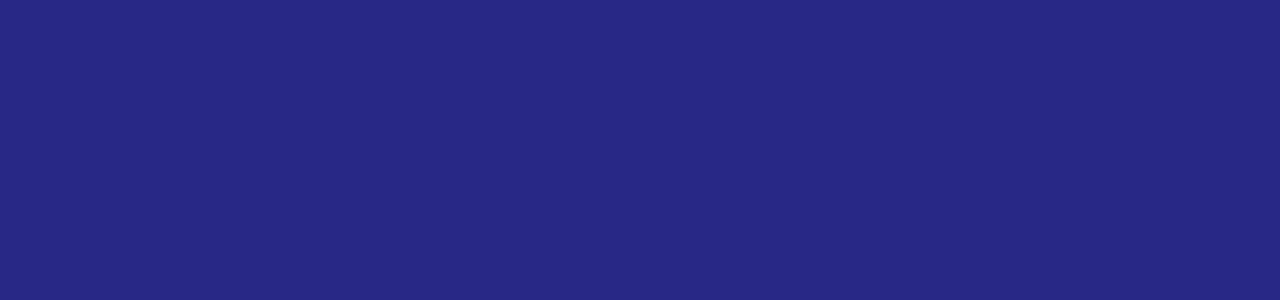
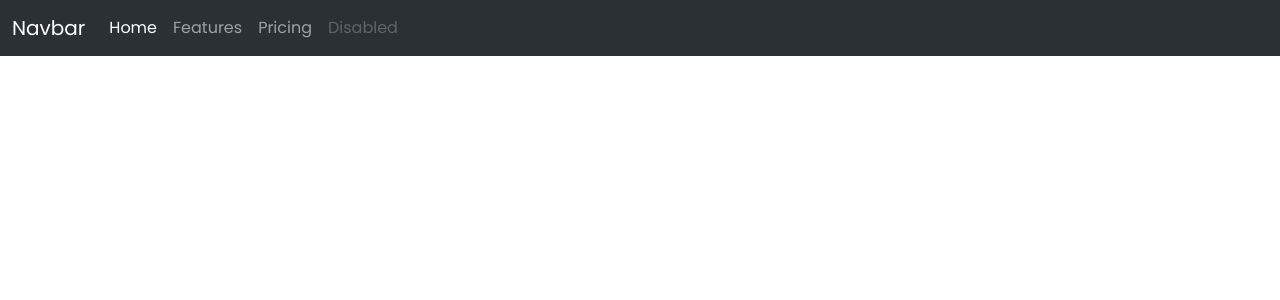
Before and after one commit to Bilal-coder78/React-mini-projects, a React (Vite) app: page / in a window 1280 px wide. Shown: the top 300 px of the page. Built offline with nearby package versions, Linux system fonts and the light colour scheme.

Commit message:
navbar added

```diff
--- a/src/App.jsx
+++ b/src/App.jsx
@@ -1,6 +1,7 @@
 import Counter from "./components/Counter App/Counter"
 import Form from "./components/Form/Form"
 import Movie from "./components/Movie Search App/Movie"
+import Nav from "./components/News App/Nav"
 import Mytodo from "./components/TodoList/Mytodo"
 import Weather from "./components/Weather App/Weather"
 
@@ -14,6 +15,7 @@
         {/* <Weather/> */}
         {/* <Form/> */}
         {/* <Movie/> */}
+        <Nav/>
     </div>
   )
 }
--- /dev/null
+++ b/src/components/News App/Nav.jsx
@@ -0,0 +1,31 @@
+import React from 'react'
+
+function Nav() {
+    return (
+        <nav className="navbar navbar-expand-lg bg-body-tertiary"data-bs-theme="dark">
+            <div className="container-fluid">
+                <a className="navbar-brand" href="#">Navbar</a>
+                <button className="navbar-toggler" type="button" data-bs-toggle="collapse" data-bs-target="#navbarNav" aria-controls="navbarNav" aria-expanded="false" aria-label="Toggle navigation">
+                    <span className="navbar-toggler-icon"></span>
+                </button>
+                <div className="collapse navbar-collapse" id="navbarNav">
+                    <ul className="navbar-nav">
+                        <li className="nav-item">
+                            <a className="nav-link active" aria-current="page" href="#">Home</a>
+                        </li>
+                        <li className="nav-item">
+                            <a className="nav-link" href="#">Features</a>
+                        </li>
+                        <li className="nav-item">
+                            <a className="nav-link" href="#">Pricing</a>
+                        </li>
+                        <li className="nav-item">
+                            <a className="nav-link disabled" aria-disabled="true">Disabled</a>
+                        </li>
+                    </ul>
+                </div>
+            </div>
+        </nav>)
+}
+
+export default Nav
--- a/src/index.css
+++ b/src/index.css
@@ -48,8 +48,8 @@
   background: #e2d4ff;
 } */
 
-/* For Form */
-body{
-  /* background: linear-gradient(#2A00B7,#42006C); */
+/* For Form and Movie app */
+/* body{
+  background: linear-gradient(#2A00B7,#42006C);
   background: rgb(40, 40, 134);
-}
+} */
```
Also changed, not shown: src/components/News App/Newsbord.jsx (+9 -0 lines).
